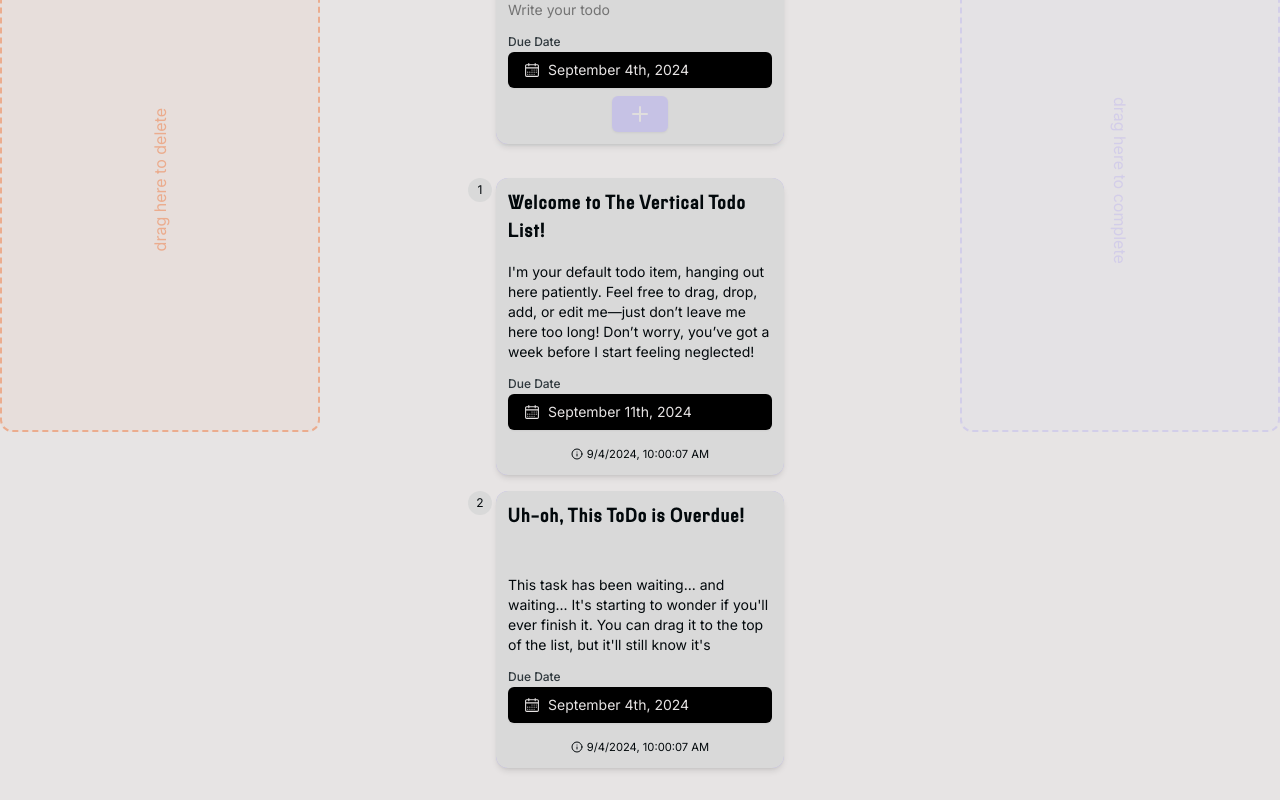
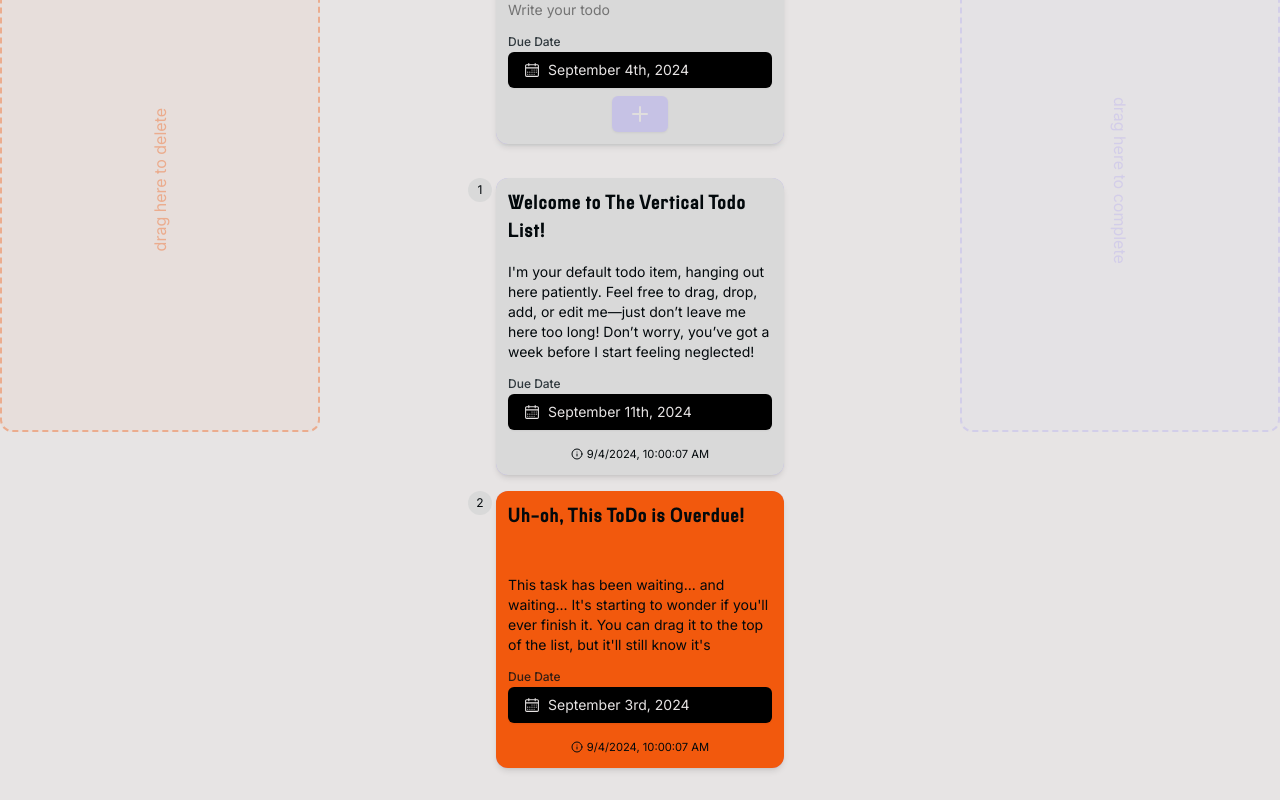
Before and after one commit to FrancescoBrunoDev/the_vertical_todo_list, a Next.js app: page / in a window 1280 px wide. Shown: the part 328-1128 px from the top of the page. Built offline with nearby package versions, Linux system fonts and the light colour scheme.

Commit message:
small changes in OnBoarding

```diff
--- a/stores/todo-store.ts
+++ b/stores/todo-store.ts
@@ -1,6 +1,6 @@
 import { createStore } from "zustand";
 import { persist, createJSONStorage } from "zustand/middleware";
-import { isAfter, add } from "date-fns";
+import { isAfter, add, sub } from "date-fns";
 
 export type ToDoItem = {
   id?: number;
@@ -67,7 +67,7 @@ export const initToDoStore = (): ToDoState => {
             "This task has been waiting... and waiting... It's starting to wonder if you'll ever finish it. You can drag it to the top of the list, but it'll still know it's overdue!",
         },
         completed: false,
-        dueDate: new Date(),
+        dueDate: sub(new Date(), { days: 1 }),
       },
     ],
     settings: { filter: "notCompleted" },
```
